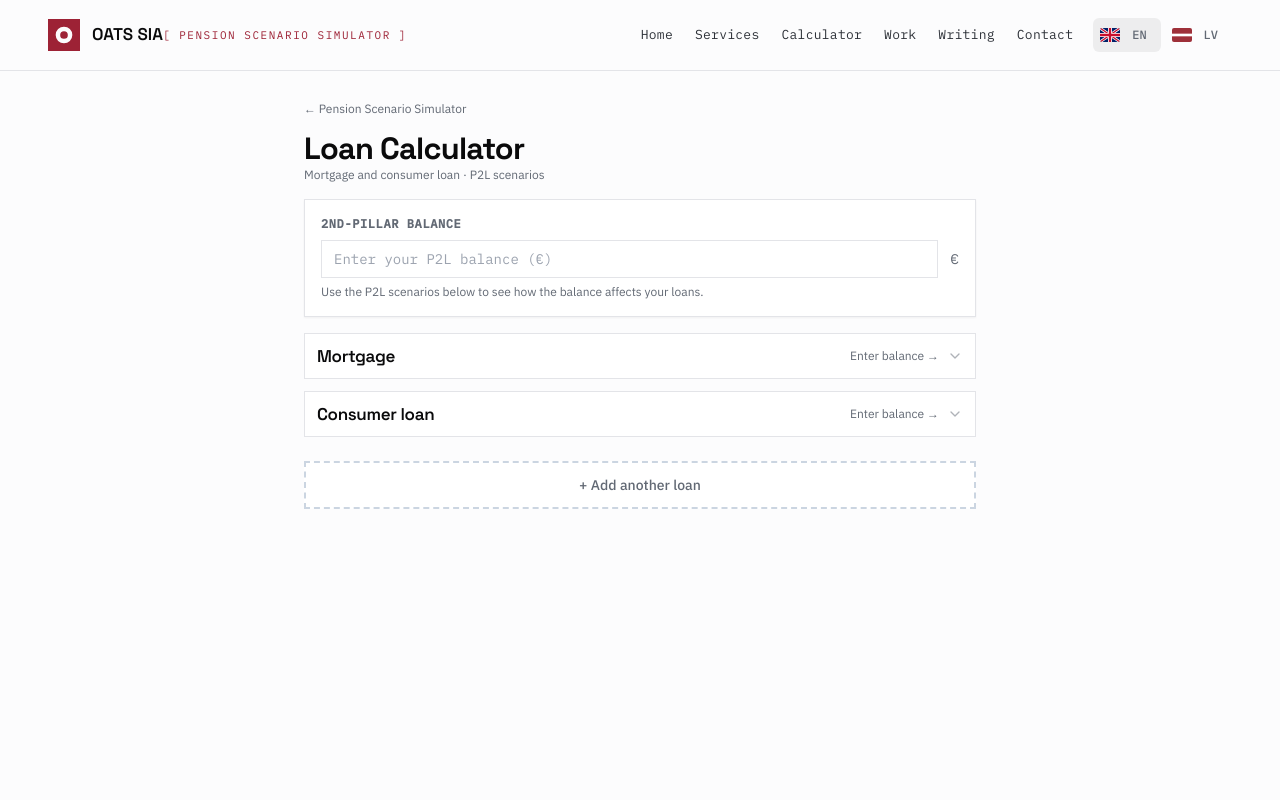
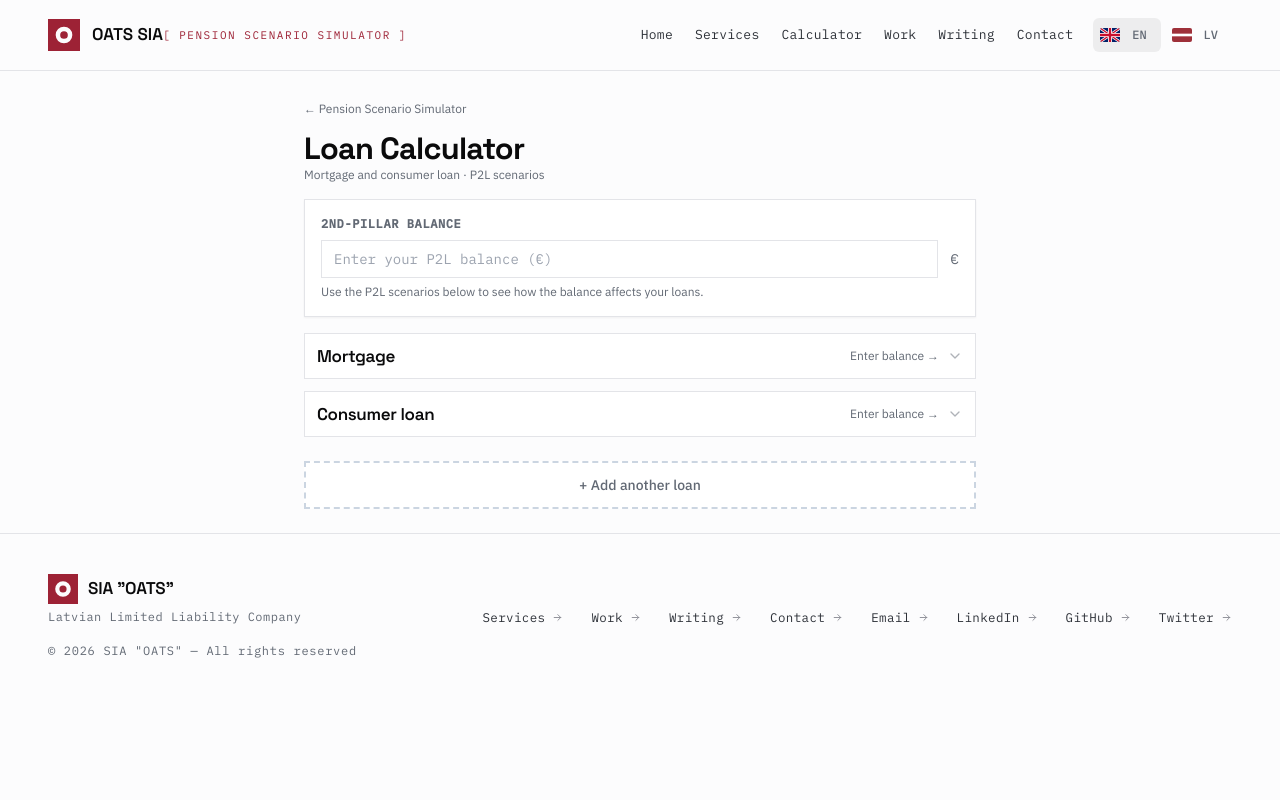
Before and after one commit to Egoitss/latvian_pension_calculator, a Flask app: page /en/loans in a window 1280 px wide. Run offline with Flask 3, Linux system fonts and the light colour scheme.

Commit message:
feat(a11y,seo): landmarks, site footer, per-page metadata
The bar was a <nav> wrapping the logo, crumb and language switcher —
none of which are navigation. It is now <header> with a real <nav>
around just the links, and a skip link leads the body. <main> already
existed on both pages; it only lacked the id and tabindex the skip
link needs.

Adds the oats.lv footer, which this app never had. The fixed 64px
bottom bar would have covered its last row, so body padding goes from
72px to 96px.

Adds a meta description, which was absent entirely — but title and
description were both hardcoded in base.html, so /loans was a metadata
clone of /. Both are blocks now, overridden per page. Five strings
were silently falling back to English on the Latvian pages; i18n.py
falls back rather than erroring, so they rendered wrong without
complaint. All five are translated.

Co-Authored-By: Claude Opus 5 (1M context) <noreply@anthropic.com>

```diff
--- a/app.py
+++ b/app.py
@@ -100,6 +100,7 @@ def inject_i18n():
         "lang": lang,
         "alt_path": _alt_path(request.path, lang),
         "js_i18n": js_catalog(lang),
+        "current_year": _date.today().year,
     }
 
 
--- a/static/css/oats-theme.css
+++ b/static/css/oats-theme.css
@@ -17,6 +17,57 @@
 @media (min-width: 1440px) { :root { --shell-max: 1280px; --pad-x: 56px; } }
 @media (min-width: 1680px) { :root { --shell-max: 1360px; --pad-x: 64px; } }
 @media (min-width: 1920px) { :root { --shell-max: 1440px; --pad-x: 72px; } }
+
+/* Skip link: off-screen until focused, then pinned over the nav. */
+.c-skip { position: absolute; left: -9999px; }
+.c-skip:focus {
+  left: var(--pad-x); top: 12px; z-index: 100; background: #0A0A0B;
+  color: #fff; padding: 12px 20px;
+  font-family: "IBM Plex Mono", monospace; font-size: 13px;
+}
+
+/* ── Site footer ────────────────────────────────────────────────── */
+/* Mirrors the oats.lv .c-foot: brand lockup left, links right, rows
+   aligned to the brand's text lines rather than the lockup. */
+.oats-foot {
+  display: flex; align-items: flex-start; justify-content: space-between;
+  gap: 32px; padding: 40px var(--pad-x);
+  border-top: 1px solid var(--ol); background: var(--obg);
+}
+.oats-foot-brand {
+  display: flex; flex-direction: column; gap: 4px; flex: none;
+  white-space: nowrap;
+}
+.oats-foot-lock { display: flex; align-items: center; gap: 10px; }
+.oats-foot-mark { color: var(--ob); display: grid; place-items: center; }
+.oats-foot-mark svg { display: block; }
+.oats-foot-brand .co {
+  font-family: "Space Grotesk", sans-serif; font-weight: 600;
+  font-size: 17px; letter-spacing: -.01em; color: var(--oi);
+}
+.oats-foot-brand .struct, .oats-foot-brand .legal {
+  font-family: "IBM Plex Mono", monospace; font-size: 12px;
+  color: var(--om);
+}
+.oats-foot-brand .struct { letter-spacing: .04em; }
+.oats-foot-brand .legal { margin-top: 12px; letter-spacing: .06em; }
+.oats-foot-links {
+  display: flex; flex-wrap: wrap; column-gap: 28px; row-gap: 15.2px;
+  padding-top: 34px;
+}
+.oats-foot-links a {
+  font-family: "IBM Plex Mono", monospace; font-size: 12.5px;
+  letter-spacing: .03em; color: var(--oi2); display: inline-flex;
+  align-items: center; gap: 7px; transition: color .16s ease;
+}
+.oats-foot-links a svg {
+  width: 11px; height: 11px; color: #8A8C94;
+  transition: transform .2s ease, color .16s ease;
+}
+.oats-foot-links a:hover { color: var(--ob); }
+.oats-foot-links a:hover svg {
+  color: var(--ob); transform: translate(2px, -2px);
+}
 
 /* ── Typography ─────────────────────────────────────────────────── */
 body {
@@ -231,6 +282,11 @@ thead th {
   /* The shell gutter matches the nav's on phones; the desktop
      var(--pad-x) would eat a quarter of a 390px screen. */
   .pension-shell { padding-inline: 14px; }
+  /* Footer stacks: no brand line to align to, and the copyright
+     cannot hold one line in a phone column. */
+  .oats-foot { flex-direction: column; gap: 24px; }
+  .oats-foot-brand { white-space: normal; }
+  .oats-foot-links { padding-top: 0; gap: 16px 22px; }
 }
 
 /* ── Page shell & desktop two-column layout ─────────────────────── */
@@ -350,7 +406,9 @@ thead th {
 .scenario-chip.is-moderate { background: #0f172a; }     /* navy */
 .scenario-chip.is-negative { background: #dc2626; }     /* red-600 */
 
-body { padding-bottom: 72px; }   /* keep content clear of the footer bar */
+/* Clear the fixed 64px bottom bar. Raised from 72px now that a
+   real footer sits above it, so its last row is not covered. */
+body { padding-bottom: 96px; }
 
 /* "Advanced assumptions" native <details> disclosure */
 .adv-section > summary { list-style: none; display: inline-flex;
--- /dev/null
+++ b/templates/_footer.html
@@ -0,0 +1,48 @@
+{# _footer.html — site footer mirroring the oats.lv .c-foot: brand
+   lockup and copyright left, OATS property links right. Every link
+   leaves pension.oats.lv, so they are absolute, language-aware and
+   carry the external-link rel. #}
+
+{% macro arr() %}<svg width="11" height="11" viewBox="0 0 24 24"
+  fill="none" stroke="currentColor" stroke-width="2"
+  stroke-linecap="square" aria-hidden="true"><path
+  d="M5 12h14M13 6l6 6-6 6"/></svg>{% endmacro %}
+
+{% set _s = "https://oats.lv/en/" if lang == "en" else "https://oats.lv/" %}
+{# The same eight the other properties carry. The calculator, BMX and
+   pension links are the header's job, not the footer's. #}
+{% set foot_links = [
+   (_s ~ "services.html", t("Services")),
+   (_s ~ "work.html",     t("Work")),
+   (_s ~ "writing.html",  t("Writing")),
+   (_s ~ "contact.html",  t("Contact")),
+   ("mailto:info@oats.lv", t("Email")),
+   ("https://www.linkedin.com/in/arnis-a-7a77a0155/", "LinkedIn"),
+   ("https://github.com/Egoitss", "GitHub"),
+   ("https://x.com/Egoitss",      "Twitter")] %}
+
+<footer class="oats-foot">
+  <div class="oats-foot-brand">
+    <div class="oats-foot-lock">
+      <span class="oats-foot-mark"><svg width="30" height="30"
+        viewBox="0 0 100 100" role="img" aria-label="OATS"><path
+        fill="currentColor" fill-rule="evenodd"
+        d="M0 0H100V100H0Z M76 50A26 26 0 1 1 24 50A26 26 0 1 1 76 50Z
+           M62 50A12 12 0 1 1 38 50A12 12 0 1 1 62 50Z"/></svg></span>
+      <span class="co">SIA &#34;OATS&#34;</span>
+    </div>
+    <span class="struct">{{ t("Latvian Limited Liability Company") }}</span>
+    <span class="legal">
+      © {{ current_year }} SIA &#34;OATS&#34; —
+      {{ t("All rights reserved") }}
+    </span>
+  </div>
+
+  <nav class="oats-foot-links" aria-label="OATS">
+    {% for href, label in foot_links %}
+    <a href="{{ href }}"
+       {%- if href.startswith("http") %} rel="noopener noreferrer"{% endif %}>{{
+      label }} {{ arr() }}</a>
+    {% endfor %}
+  </nav>
+</footer>
--- a/templates/base.html
+++ b/templates/base.html
@@ -4,7 +4,11 @@
 <head>
   <meta charset="UTF-8" />
   <meta name="viewport" content="width=device-width, initial-scale=1.0" />
-  <title>{{ t("Pension Scenario Simulator") }} — OATS</title>
+  <title>{% block page_title %}{{ t("Pension Scenario Simulator") }}{% endblock %} — OATS</title>
+  {# Per-page description; /loans overrides it so the two routes
+     are not metadata duplicates of each other. #}
+  {% set _desc %}{% block page_desc %}{{ t("Monte Carlo scenarios for your Latvian 2nd & 3rd pillar pension, with a downloadable PDF report and AI review.") }}{% endblock %}{% endset %}
+  <meta name="description" content="{{ _desc }}" />
 
   {# Canonical + language alternates. Latvian is the bare path, English
      lives under /en, so the two variants are distinct URLs and each
@@ -28,8 +32,7 @@
         content="{{ 'lv_LV' if lang == 'lv' else 'en_US' }}" />
   <meta property="og:title"
         content="{{ t('Pension Scenario Simulator') }} — OATS" />
-  <meta property="og:description"
-        content="{{ t('Monte Carlo scenarios for your Latvian 2nd & 3rd pillar pension, with a downloadable PDF report and AI review.') }}" />
+  <meta property="og:description" content="{{ _desc }}" />
   <meta property="og:url"
         content="https://pension.oats.lv{{ request.path }}" />
   <meta property="og:image"
@@ -41,8 +44,7 @@
   <meta name="twitter:creator" content="@Egoitss" />
   <meta name="twitter:title"
         content="{{ t('Pension Scenario Simulator') }} — OATS" />
-  <meta name="twitter:description"
-        content="{{ t('Monte Carlo scenarios for your Latvian 2nd & 3rd pillar pension, with a downloadable PDF report and AI review.') }}" />
+  <meta name="twitter:description" content="{{ _desc }}" />
   <meta name="twitter:image"
         content="https://pension.oats.lv/static/og.png" />
 
@@ -84,8 +86,12 @@
 </head>
 <body class="min-h-screen bg-slate-50 text-slate-900 font-sans antialiased">
 
+  {# Skip link: the first focusable thing on the page, so keyboard
+     users can jump past the nav. Off-screen until focused. #}
+  <a class="c-skip" href="#main">{{ t("Skip to content") }}</a>
+
   <!-- OATS brand nav — update href attrs for production deployment -->
-  <nav class="oats-nav">
+  <header class="oats-nav">
     <a class="oats-logo" href="https://oats.lv">
       <svg class="oats-logo-mark" viewBox="0 0 100 100"
            role="img" aria-label="OATS">
@@ -106,20 +112,22 @@
     {% set _tame = "https://oats.lv/tame/?lang=en" if lang == "en"
        else "https://oats.lv/tame/" %}
     <div class="oats-nav-r">
-      <div class="oats-navlinks">
+      <nav class="oats-navlinks" aria-label="OATS">
         <a href="{{ _site }}">{{ t("Home") }}</a>
         <a href="{{ _site }}services.html">{{ t("Services") }}</a>
         <a href="{{ _tame }}">{{ t("Calculator") }}</a>
         <a href="{{ _site }}work.html">{{ t("Work") }}</a>
         <a href="{{ _site }}writing.html">{{ t("Writing") }}</a>
         <a href="{{ _site }}contact.html">{{ t("Contact") }}</a>
-      </div>
+      </nav>
       {# Language switch (EN/LV) — same page in the other language. #}
       {% include "_lang.html" %}
     </div>
-  </nav>
+  </header>
 
   {% block content %}{% endblock %}
+
+  {% include "_footer.html" %}
 
   <!-- i18n bridge to JS: current language + LV override map.
        Emitted as inert JSON data blocks; globals.js hydrates them
--- a/templates/index.html
+++ b/templates/index.html
@@ -10,9 +10,9 @@
             rounded-xl px-3 py-1.5 text-xs font-medium shadow-sm"></div>
 
 <!-- Page wrapper. .pension-shell owns the horizontal gutter (see
-     oats-theme.css), so <main> keeps vertical padding only — otherwise
-     the two would compound into a double margin on desktop. -->
-<main class="py-3 md:py-6">
+     oats-theme.css), so the main element keeps vertical padding only —
+     otherwise the two compound into a double margin on desktop. -->
+<main id="main" tabindex="-1" class="py-3 md:py-6">
   <div class="pension-shell">
 
     <!-- Page header: compact title + disclaimer tooltip. Spans both
--- a/templates/loans.html
+++ b/templates/loans.html
@@ -1,7 +1,10 @@
 {% extends "base.html" %}
 
+{% block page_title %}{{ t("Loan Calculator") }}{% endblock %}
+{% block page_desc %}{{ t("Compare loan and mortgage repayment scenarios alongside your Latvian pension projection.") }}{% endblock %}
+
 {% block content %}
-<main class="p-3 md:p-6">
+<main id="main" tabindex="-1" class="p-3 md:p-6">
   <div class="mx-auto max-w-2xl space-y-4">
 
     <!-- Back link -->
--- a/translations/lv.yaml
+++ b/translations/lv.yaml
@@ -298,3 +298,8 @@ Calculator: Kalkulators
 Work: Portfolio
 Writing: Emuāri
 Contact: Kontakti
+Compare loan and mortgage repayment scenarios alongside your Latvian pension projection.: Salīdziniet kredītu un hipotēkas atmaksas scenārijus līdzās savai Latvijas pensijas prognozei.
+Email: E-pasts
+Latvian Limited Liability Company: Sabiedrība ar ierobežotu atbildību
+All rights reserved: Visas tiesības aizsargātas
+Skip to content: Pāriet uz saturu
```
